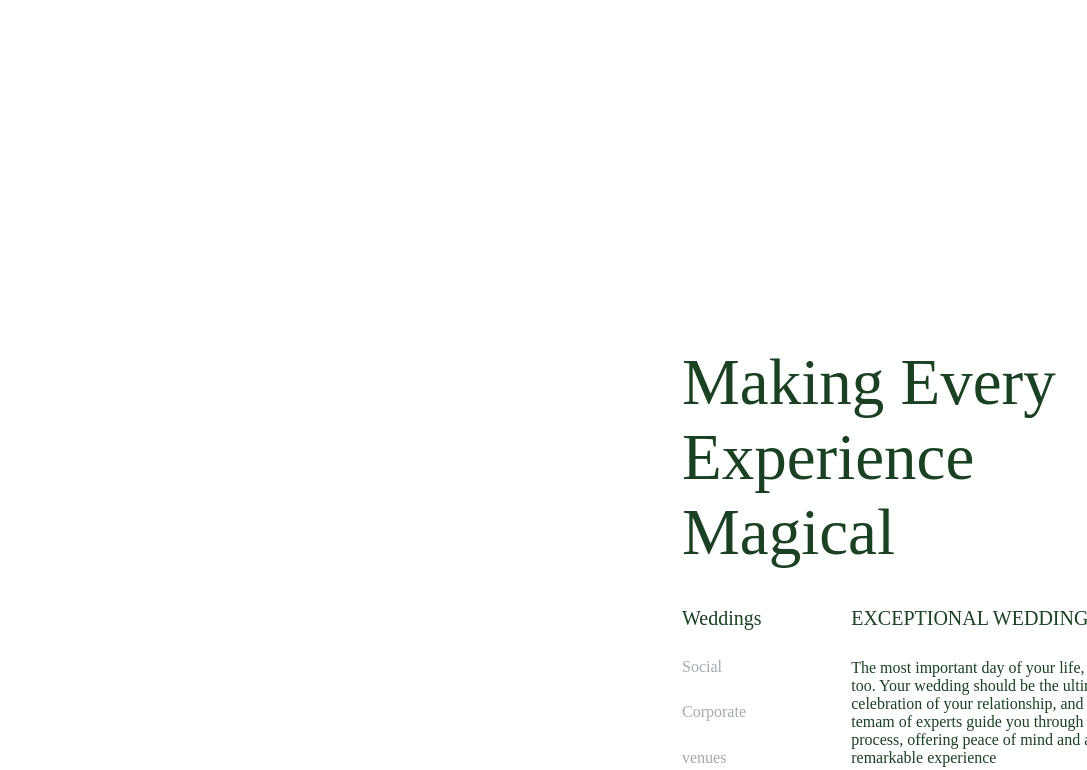
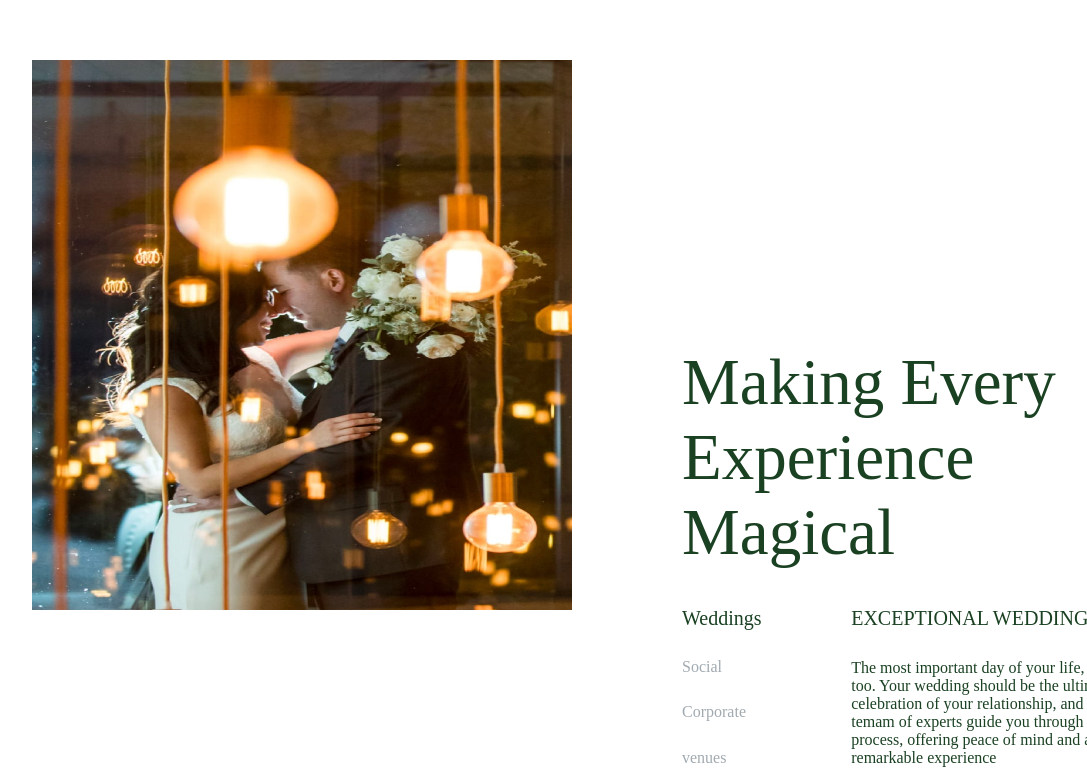
Before and after one commit to monisridhar/Frontend-Internshala-Assignment, a plain HTML site: page Internshala assignment/index.html in a window 1280 px wide. Shown: the part 2309-3079 px from the top of the page, without its empty margins (18-1105 px from the left). Drawn offline with Linux system fonts and the light colour scheme; the site is published under a folder, as on GitHub Pages, so addresses that start at the root find nothing.

Commit message:
style.css

```diff
--- a/Internshala assignment/style.css
+++ b/Internshala assignment/style.css
@@ -7,7 +7,6 @@
 #part1 header{
     height:140px;
     width:100%;
-    /* border:2px solid red; */
     background-color: white;
     display: flex;
     justify-content: space-evenly;
@@ -20,7 +19,6 @@
 #part1 header main{
     height:inherit;
     width:95%;
-    /* border: 2px solid orangered; */
     display: flex;
     align-items: center;
     justify-content: space-between;
@@ -31,7 +29,6 @@
 #part1 header main .hyperlinks1{
     height:inherit;
     width:400px;
-    /* border:2px solid green; */
     display: flex;
     align-items: center;
     justify-content: space-between;
@@ -41,7 +38,6 @@
 
 }
 #part1 header main .hyperlinks1 ul{
-    /* border:2px solid red; */
     height: inherit;
     width:300px;
     list-style: none;
@@ -68,7 +64,6 @@
 #part1 header main .hyperlinks2{
     height:inherit;
     width:300px;
-    /* border:2px solid green; */
     display: flex;
     align-items: center;
     justify-content: space-between;
@@ -91,7 +86,6 @@
 #part1 header main .hyerlinks3{
     height:inherit;
     width:400px;
-    /* border:2px solid green; */
     display: flex;
     flex-direction: row;
     align-items: center;
@@ -104,7 +98,6 @@
 #part1 header main .hyerlinks3 .nav{
     height:inherit;
     width:200px;
-    /* border:2px solid green; */
     display: flex;
     flex-direction: row;
     align-items: center;
@@ -123,7 +116,6 @@
 #part1 header main .hyerlinks3 button{
     height:40px;
     width:130px;
-    /* border:2px solid green; */
     margin:0px 30px 0px 0px;
     font-family:'Josefin Sans', sans-serif;
     font-size: 14px;
@@ -144,7 +136,6 @@
 
 #part1 #image #myVideo{
     height: 150vh;
-    /* background-image: url(/Images/image2.jpg); */
     background-size: 100% 500px;
     background-repeat: no-repeat;
     background-attachment: fixed;
@@ -154,7 +145,6 @@
 #part1 #image div{
     height:200px;
     width:700px;
-    /* border:2px solid red; */
     display: flex;
     flex-direction: column;
     align-items: center;
@@ -170,13 +160,11 @@
 #part2{
     height:120vh;
     width:100%;
-    /* border:2px solid red; */
     background-color: #f5f5f5;
 }
 #part2 .div3{
     height:480px;
     width:600px;
-    /* border: 2px solid red; */
     margin:-620px 0px 0px 550px;
     position: absolute;
     z-index: 4;
@@ -190,7 +178,6 @@
 #part2 .div4{
     height: inherit;
     width:50%;
-    /* border:2px solid green; */
     display: flex;
     flex-direction: column;
     justify-content: center;
@@ -200,7 +187,6 @@
 #part2 .div4 aside{
     height:490px;
     width:470px;
-    /* border:2px solid orangered; */
     display: flex;
     flex-direction: column;
     justify-content: space-between;
@@ -250,14 +236,12 @@
 #part3{
     height:120vh;
     width:100%;
-    /* border:2px solid red; */
 }
 
 #part3 .div1{
     height: inherit;
     width:50%;
-    /* border:2px solid green; */
-    background-image: url(/Images/wedding.jpg);
+    background-image: url(Images/wedding.jpg);
     background-size: 540px 550px;
     background-repeat: no-repeat;
     background-position: center;
@@ -266,20 +250,17 @@
 #part3 .div2{
     height: inherit;
     width:50%;
-    /* border:2px solid green; */
     margin: -703px 0px 0px 615px;
     display: flex;
     flex-direction: column;
     justify-content: center;
     align-items: center;
-    /* position: absolute; */
 
 }
 
 #part3 .div2 aside{
     height:530px;
     width:470px;
-    /* border:2px solid green; */
     display: flex;
     flex-direction: column;
     font-size: 20px;
@@ -298,32 +279,27 @@
     color:#a1aab0;
     display: flex;
     flex-direction: row;
-    /* border:2px solid blue; */
 }
 #part3 .div2 aside #para .head{
     height:160px;
     width:180px;
-    /* border:2px solid blue; */
     display: flex;
     flex-direction: column;
     justify-content: space-between;
 }
 #part3 .div2 aside #para .head #headsub{
-    /* border:2px solid blue; */
     color: #1a4122;
     font-size: 20px;
 }
 #part3 .div2 aside #para .sub{
     height:160px;
     width:320px;
-    /* border:2px solid blue; */
     display: flex;
     flex-direction: column;
     justify-content: space-between;
 }
 
 #part3 .div2 aside #para .sub #subsub{
-    /* border:2px solid blue; */
     color: #1a4122;
     font-size: 20px;
 }
@@ -350,7 +326,6 @@
 
 
 #part4 div{
-    /* border:2px solid red; */
     height:500px;
     width:500px;
     border-radius: 60%;
@@ -362,7 +337,6 @@
 
 
 #part4 .venues{
-    /* border:2px solid red; */
     height:400px;
     width:550px;
     position: absolute;
@@ -404,20 +378,16 @@
 }
 
  #part5{
-    /* border:2px solid red; */
     height:600px;
     width:100%;
     margin:470px 0px 0px 0px;
 }
 #part5 .image2{
     display: flex;
-    /* flex-wrap: wrap; */
     overflow: hidden;
-
 }
 
 #part6 {
-    /* border:2px solid red; */
     height:330px;
     width:100%;
     margin:110px 0px 0px 0px;
@@ -430,7 +400,6 @@
 #part6 .division{
     height:inherit;
     width:75%;
-    /* border: 2px solid green; */
     display: flex;
     flex-direction: column;
     align-items: center;
@@ -452,7 +421,6 @@
 }
 
 #part7{
-    /* border:2px solid red; */
     height:570px;
     width:100%;
     margin:150px 0px 0px 0px;
@@ -461,7 +429,6 @@
 
 
 #part8{
-    /* border:2px solid red; */
     height:330px;
     width:100%;
     display: flex;
@@ -474,7 +441,6 @@
 #part8 div{
     height:inherit;
     width:80%;
-    /* border:2px solid red; */
     display: flex;
     align-items: center;
     flex-direction: column;
@@ -509,12 +475,10 @@
 #part9{
     height:100vh;
     width:100%;
-    /* border:2px solid red; */
     margin:180px 0px 0px 0px;
 }
 
 #part9 .sec1{
-    /* border:2px solid green; */
     height:230px;
     width:300px;
     margin:40px 0px 0px 40px;
@@ -550,7 +514,6 @@
 }
 
 #part9 .sec2{
-    /* border:2px solid green; */
     height:230px;
     width:300px;
     margin:30px 40px 0px 40px;
@@ -588,7 +551,6 @@
 #part9 aside{
     height:inherit;
     width:480px;
-    /* border:2px solid red; */
     margin:-532px 389px;
 }
 
@@ -598,7 +560,6 @@
 }
 
 #part9 .sec3{
-    /* border:2px solid green; */
     height:230px;
     width:300px;
     margin:-559px  0px 30px 923px;
@@ -634,7 +595,6 @@
 }
 
 #part9 .sec4{
-    /* border:2px solid green; */
     height:230px;
     width:300px;
     margin:41px 0px 0px 924px;
@@ -673,7 +633,6 @@
 #part10{
     height:230vh;
     width:100%;
-    /* border:2px solid red; */
     margin:180px 0px 0px 0px;
     background-color:#1a4122 ;
     display: flex;
@@ -689,7 +648,6 @@
 #part10 div{
 height:150px;
 width:60%;
-/* border:2px solid yellow; */
 margin:40px 0px;
 display: flex;
 flex-direction: column;
@@ -713,19 +671,16 @@ justify-content: space-between;
 #part10 .testimonal{
     height:500px;
     width:85%;
-    /* border:2px solid yellow; */
 }
 
 #part10 .testimonal .serve{
     height:550px;
     width:500px;
-    /* border:2px solid yellow; */
     margin:-40px 0px 0px 0px;
 }
 #part10 .testimonal .test .desc{
     width:520px;
     height:600px;
-    /* border:2px solid yellow; */
     margin:-360px 0px 0px 591px;
 }
 
@@ -753,7 +708,6 @@ justify-content: space-between;
 #part11{
     height:150vh;
     width:100%;
-    /* border:2px solid yellow; */
     position: absolute;
     z-index: 2;
     margin:-300px 0px 0px 0px;
@@ -769,7 +723,6 @@ justify-content: space-between;
 #part11 .side1{
     height:620px;
     width:640px;
-    /* border: 2px solid red; */
     margin:35px 0px 0px 50px;
     display: flex;
     flex-direction: column;
@@ -809,7 +762,6 @@ justify-content: space-between;
 #part11 .side2{
     height:620px;
     width:460px;
-    /* border: 2px solid red; */
     margin:-600px 0px 0px 762px;
     display: flex;
     flex-direction: column;
@@ -856,14 +808,12 @@ justify-content: space-between;
 #part12{
     width:100%;
     height:100vh;
-    /* border:2px solid red; */
     margin:690px 0px 0px 0px;
 }
 
 #part12 .insta{
 height:480px;
 width:600px;
-/* border:2px solid green; */
 display: flex;
 justify-content: space-around;
 flex-direction: column;
@@ -884,7 +834,6 @@ flex-direction: column;
 #part12 .insta div p{
     height: 50px;
     width:150px;
-    /* border:2px solid red; */
     display: flex;
     align-items: center;
     justify-content: space-around;
@@ -894,7 +843,6 @@ flex-direction: column;
 #part12 .insta div aside{
     height: 50px;
     width:150px;
-    /* border:2px solid red; */
     display: flex;
     align-items: center;
     justify-content: space-around;
@@ -906,7 +854,6 @@ flex-direction: column;
 #part12 .insta2{
     height:480px;
     width:600px;
-    /* border:2px solid green; */
     margin:-480px 0px 0px 600px;
 }
 
@@ -922,7 +869,6 @@ flex-direction: column;
 #part12 .insta2 .rotate1{
     height:220px;
     width:220px;
-    /* border:2px solid red; */
     display: flex;
     align-items: center;
     justify-content: center;
@@ -934,7 +880,6 @@ flex-direction: column;
 #part12 .insta2 .rotate2{
     height:280px;
     width:220px;
-    /* border:2px solid red; */
     display: flex;
     align-items: center;
     justify-content: center;
@@ -946,7 +891,6 @@ flex-direction: column;
 #part12 .insta2 .rotate3{
     height:220px;
     width:220px;
-    /* border:2px solid red; */
     display: flex;
     align-items: center;
     justify-content: center;
@@ -958,13 +902,11 @@ flex-direction: column;
 #part13{
     height:80vh;
     width:100%;
-    /* border:2px solid red; */
     margin:110px 0px 0px 0px;
 }
 #part13 .signup1{
     width:50%;
     height: inherit;
-    /* border:2px solid green; */
     background-color: #c15627;
     display: flex;
     text-align: center;
@@ -975,7 +917,6 @@ flex-direction: column;
 #part13 .signup1 div{
 height:360px;
 width:80%;
-/* border:2px solid red; */
 display: flex;
 flex-direction: column;
 justify-content: space-between;
@@ -1024,22 +965,18 @@ text-align:start;
 #part13 .signup2{
     width:50%;
     height: inherit;
-    /* border:2px solid green; */
     margin:-480px 0px 0px 630px;
 }
 
 #part14{
     width:100%;
     height: 100vh;
-    /* border:2px solid red; */
-    /* margin:110px 0px 0px 0px; */
     background-color: #e9e4e0;
 }
 
 #part14 .intro{
     width:430px;
     height:400px;
-    /* border:2px solid green; */
     display: flex;
     align-items: center;
     flex-direction: column;
@@ -1049,7 +986,6 @@ text-align:start;
 #part14 .intro .head{
     width:inherit;
     height:300px;
-    /* border: 2px solid red; */
     display: flex;
     flex-direction: column;
     justify-content: space-evenly;
@@ -1071,28 +1007,23 @@ text-align:start;
 #part14 .intro .head2{
     width:inherit;
     height:300px;
-    /* border: 2px solid red; */
     margin:30px 0px 0px 0px;
 }
 
 #part14 .intro .head2 .con1{
     height:150px;
     width:120px;
-    /* border:2px solid green; */
-
 }
 
 #part14 .intro .head2 .con2{
     height:150px;
     width:310px;
-    /* border:2px solid green; */
     margin:-150px 0px 0px 120px;
 }
 
 #part14 .about{
     width:800px;
     height:406px;
-    /* border:2px solid green; */
     margin:-402px 0px 0px 430px;
     display: flex;
     justify-content: space-between;
@@ -1103,7 +1034,6 @@ text-align:start;
 #part14 .about .about1{
     height:280px;
     width:180px;
-    /* border:2px solid red; */
 }
 
 #part14 .about .about1 p{
@@ -1112,7 +1042,6 @@ text-align:start;
 #part14 .about .services{
     height:280px;
     width:180px;
-    /* border:2px solid red; */
 }
 
 #part14 .about .services p{
@@ -1122,7 +1051,6 @@ text-align:start;
 #part14 .about .events{
     height:280px;
     width:180px;
-    /* border:2px solid red; */
 }
 
 #part14 .about .events p{
@@ -1131,14 +1059,12 @@ text-align:start;
 #part14 .about .contact{
     height:280px;
     width:180px;
-    /* border:2px solid red; */
     font-size: 23px;
 }
 
 #part14 .about .follow{
     height:280px;
     width:180px;
-    /* border:2px solid red; */
 }
 
 #part14 .about .follow p{
@@ -1158,7 +1084,6 @@ text-align:start;
 #part14 .footer{
     width:98%;
     height:100px;
-    /* border:2px solid green; */
     display: flex;
     align-items: end;
     justify-content: space-between;
```
